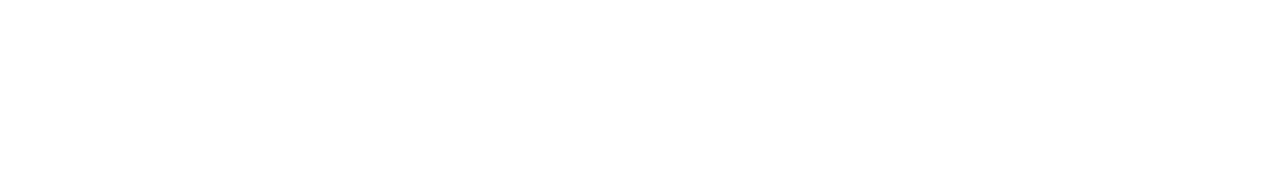
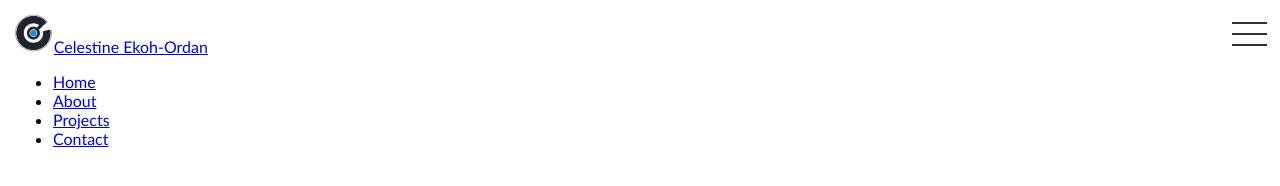
Before and after one commit to CEOehis/portfolio, a website: page index.html in a window 1280 px wide. Drawn offline with Linux system fonts and the light colour scheme.

Commit message:
add navbar header

```diff
--- a/index.html
+++ b/index.html
@@ -5,12 +5,35 @@
   <meta http-equiv="X-UA-Compatible" content="IE=edge">
   <meta name="viewport" content="width=device-width, initial-scale=1.0 user-scalable=no">
   <title>Portfolio</title>
+  <link rel="stylesheet" type="text/css" href="./css/fix.css">
   <link rel="stylesheet" type="text/css" href="./css/main.css">
   <link rel="stylesheet" type="text/css" href="./css/font.css">
 </head>
 
 <body>
-
-  <script type="text/javascript" src=""></script>
+  <nav class="navbar">
+  	<div class="navbar-header">
+	    <a href="#" class="navbar-header__logo"><img src="./assets/logo.png" alt="logo">Celestine Ekoh-Ordan</a>
+	    <div class="navbar-header__menu" onclick="toggle(this)">
+	      <div class="navbar-header__bar1"></div>
+	      <div class="navbar-header__bar2"></div>
+	      <div class="navbar-header__bar3"></div>
+	    </div>
+	  </div>
+	  <div class="navbar-collapse">
+	    <ul>
+	    	<li><a href="#">Home</a></li>
+	    	<li><a href="#">About</a></li>
+	    	<li><a href="#">Projects</a></li>
+	    	<li><a href="#">Contact</a></li>
+	    </ul>
+	  </div>
+  </nav>
+  <script type="text/javascript">
+  	// animated menu icon
+  	function toggle(x) {
+		  x.classList.toggle("navbar-header__menu_change");
+		}
+  </script>
 </body>
 </html>
--- a/scss/main.scss
+++ b/scss/main.scss
@@ -1,4 +1,43 @@
-* {
+body {
 	font-family: 'Catamaran', sans-serif;
-font-family: 'Lato', sans-serif;
 }
+
+.navbar {
+	padding: 5px;
+	font-family: 'Lato', sans-serif;
+}
+
+.navbar-header {
+	display: flex;
+
+	&__logo {
+		img {
+			max-height: 40px;
+		}
+	}
+
+	&__menu {
+    display: inline-block;
+    cursor: pointer;
+    margin-left: auto;
+    &_change {
+    	.navbar-header__bar1 {
+		    -webkit-transform: rotate(-45deg) translate(-9px, 6px);
+		    transform: rotate(-45deg) translate(-9px, 6px);
+			}
+			.navbar-header__bar2 {opacity: 0;}
+			.navbar-header__bar3 {
+				-webkit-transform: rotate(45deg) translate(-8px, -8px);
+				transform: rotate(45deg) translate(-8px, -8px);
+			}
+    }
+	}
+
+	&__bar1,&__bar2,&__bar3 {
+    width: 35px;
+    height: 2px;
+    background-color: #333;
+    margin: 9px 0;
+    transition: 0.4s;
+	}
+}
```
Also changed, not shown: assets/logo.png (added), css/main.css. Lines whose indentation alone changed are shown as unchanged.
